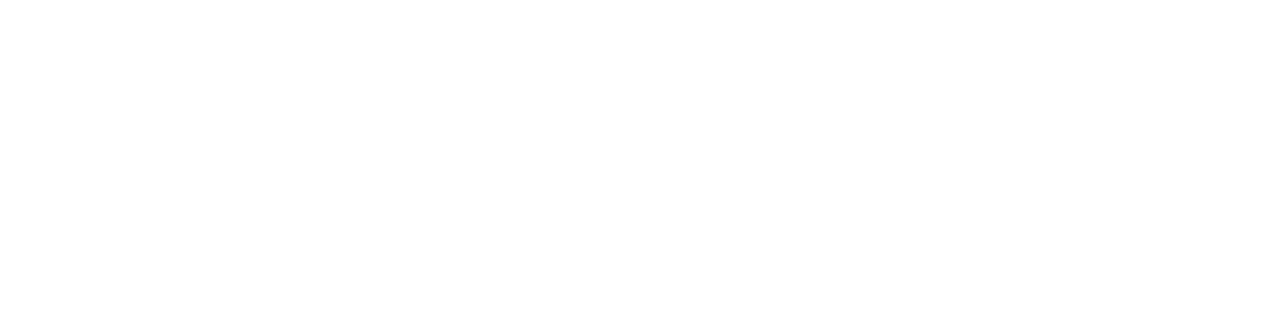
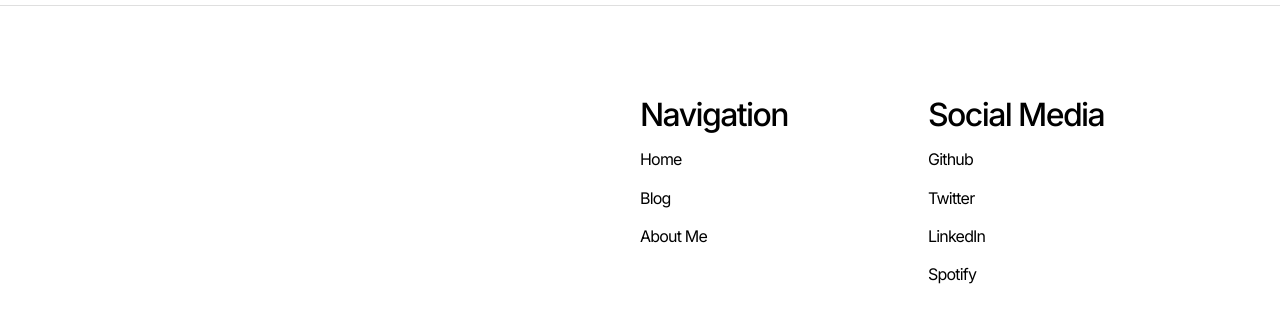
Before and after one commit to MiltMont/portfolio, a Next.js app: page / in a window 1280 px wide. Shown: the part 1284-1606 px from the top of the page. Before the commit the page ends 1289 px from the top, so only its background shows below. Built offline with nearby package versions, Linux system fonts and the light colour scheme.

Commit message:
chore: Add Footer component with dummy data and update page layout.

```diff
--- /dev/null
+++ b/public/dummData.ts
@@ -0,0 +1,33 @@
+export const dummyRoutes = [
+  {
+    name: "Home",
+    href: "/",
+  },
+  {
+    name: "Blog",
+    href: "/blog",
+  },
+  {
+    name: "About Me",
+    href: "/about",
+  },
+];
+
+export const dummySocial = [
+  {
+    name: "Github",
+    href: "/",
+  },
+  {
+    name: "Twitter",
+    href: "/",
+  },
+  {
+    name: "LinkedIn",
+    href: "/",
+  },
+  {
+    name: "Spotify",
+    href: "/",
+  },
+];
--- a/src/app/layout.tsx
+++ b/src/app/layout.tsx
@@ -2,6 +2,7 @@
 import { Inter, Roboto_Mono } from "next/font/google";
 
 import { Providers } from "../providers";
+import { Footer } from "@layout/Footer";
 
 import "../css/app.scss";
 
@@ -26,6 +27,7 @@
     <html lang="en">
       <body className={[robotoMono.variable, inter.variable].join(" ")}>
         <Providers>{children}</Providers>
+        <Footer />
       </body>
     </html>
   );
--- /dev/null
+++ b/src/layout/Footer/classes.module.scss
@@ -0,0 +1,26 @@
+@use "@scss/common.scss" as *;
+
+.footerContainer {
+    border-top: 1px solid;
+    border-color: var(--theme-border-color);
+}
+
+.footerWrapper {
+    padding: calc(var(--base)*4) 0;
+}
+
+.footerColumn {
+}
+
+.columnHeading {
+    @include h3;
+}
+
+.columnLabel {
+    @include label;
+
+}
+
+.link {
+    text-decoration: none;
+}
--- /dev/null
+++ b/src/layout/Footer/index.tsx
@@ -0,0 +1,49 @@
+"use client";
+import React from "react";
+import Link from "next/link";
+import { dummyRoutes, dummySocial } from "../../../public/dummData";
+import { Gutter } from "@components/Gutter";
+
+import classes from "./classes.module.scss";
+
+export const Footer: React.FC<any> = ({}) => {
+  return (
+    <Gutter className={classes.footerContainer}>
+      <footer
+        className={[classes.footerWrapper, "grid"].filter(Boolean).join(" ")}
+      >
+        <div
+          className={[classes.footerColumn, "start-9 cols-4 start-m-1 cols-m-4"]
+            .filter(Boolean)
+            .join(" ")}
+        >
+          <div className={classes.columnHeading}>Navigation</div>
+          {dummyRoutes.map((route, i) => (
+            <div className={classes.columnLabel} key={i}>
+              <Link href={route.href} className={classes.link}>
+                {route.name}
+              </Link>
+            </div>
+          ))}
+        </div>
+        <div
+          className={[
+            classes.footerColumn,
+            "start-13 cols-4 start-m-5 cols-m-4",
+          ]
+            .filter(Boolean)
+            .join(" ")}
+        >
+          <div className={classes.columnHeading}>Social Media</div>
+          {dummySocial.map((route, i) => (
+            <div className={classes.columnLabel} key={i}>
+              <Link href={route.href} className={classes.link}>
+                {route.name}
+              </Link>
+            </div>
+          ))}
+        </div>
+      </footer>
+    </Gutter>
+  );
+};
--- a/tsconfig.json
+++ b/tsconfig.json
@@ -21,7 +21,8 @@
       "@/*": ["./src*"],
       "@components/*": ["./src/components/*"],
       "@scss/*": ["./src/css/*"],
-      "@types": ["./src/payload-types.ts"]
+      "@types": ["./src/payload-types.ts"],
+      "@layout/*": ["./src/layout/*"]
     }
   },
   "include": ["next-env.d.ts", "**/*.ts", "**/*.tsx", ".next/types/**/*.ts"],
```
